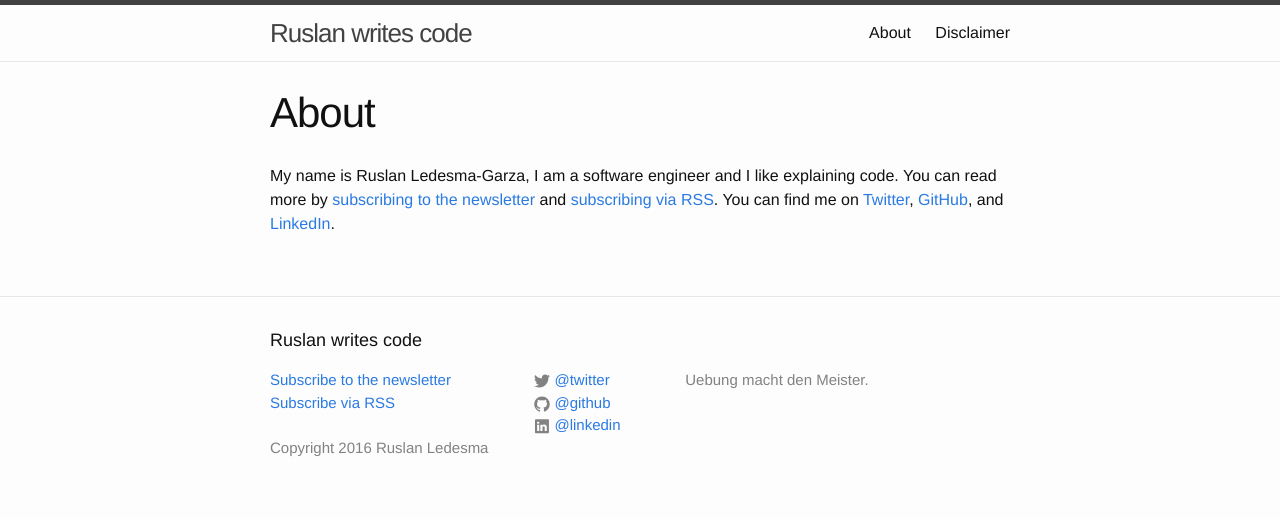
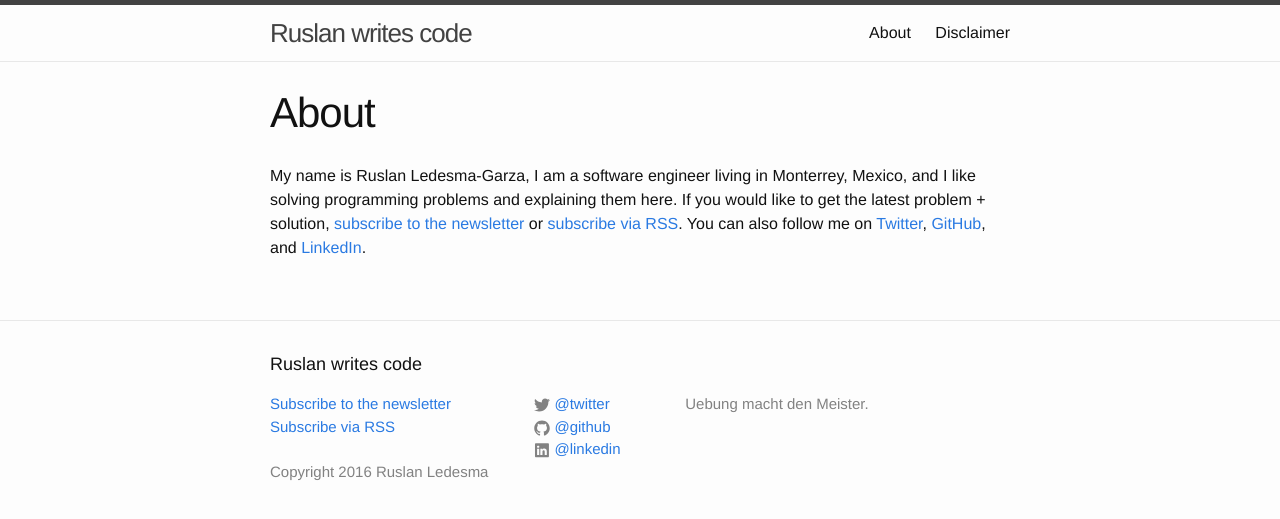
Before and after one commit to mrrusof/mrrusof.github.io, a Jekyll site: the page built from about.md, in a window 1280 px wide. Shown: the top 519 px of the page. Built offline with Jekyll 4.4.1, drawn with Linux system fonts in a browser that asks for light colours.

Commit message:
Change about page.

```diff
--- a/_includes/subscribe.html
+++ b/_includes/subscribe.html
@@ -1,7 +1,7 @@
 # Want to read more?
 
 I regularly write solutions to programming problems that you may or may not find in technical job interviews.
-I also love to explain and answer questions.
+I also love to explain those solutions and answer questions.
 If you would like to get the latest problem + solution, <a onclick="show_spopup()">subscribe to the newsletter</a>
 or <a href="{{ "/feed.xml" | prepend: site.baseurl }}">subscribe via RSS</a>.
 You can also follow me on
--- a/about.md
+++ b/about.md
@@ -4,12 +4,13 @@ title: About
 permalink: /about/
 ---
 
-My name is Ruslan Ledesma-Garza, I am a software engineer and I like
-explaining code.
-You can read more by
-<a onclick="show_spopup()">subscribing to the newsletter</a>
-and <a href="{{ "/feed.xml" | prepend: site.baseurl }}">subscribing via RSS</a>.
-You can find me on
-<a href="https://twitter.com/{{ site.twitter_username }}">Twitter</a>,
-<a href="https://github.com/{{ site.github_username }}">GitHub</a>,
-and <a href="https://www.linkedin.com/in/{{ site.linkedin_username }}">LinkedIn</a>.
+My name is Ruslan Ledesma-Garza, I am a software engineer living in
+Monterrey, Mexico, and I like solving programming problems and
+explaining them here.  If you would like to get the latest problem +
+solution, <a onclick="show_spopup()">subscribe to the newsletter</a>
+or <a href="{{ "/feed.xml" | prepend: site.baseurl }}">subscribe via
+RSS</a>.  You can also follow me on <a href="https://twitter.com/{{
+site.twitter_username }}">Twitter</a>, <a href="https://github.com/{{
+site.github_username }}">GitHub</a>, and <a
+href="https://www.linkedin.com/in/{{ site.linkedin_username
+}}">LinkedIn</a>.
```
